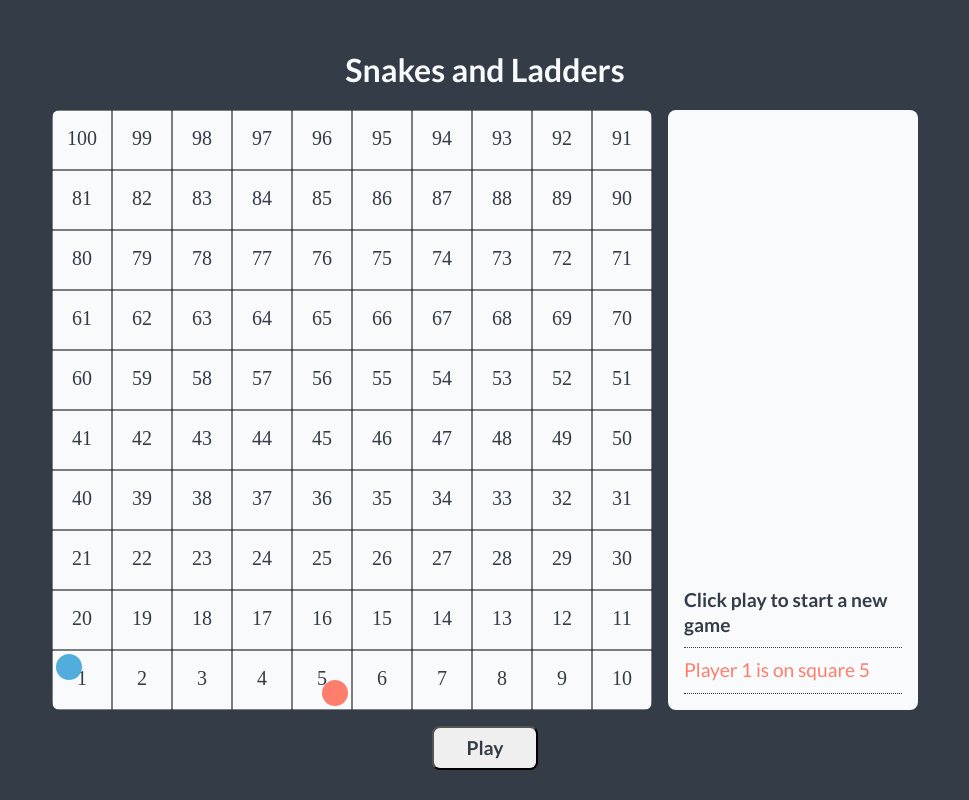
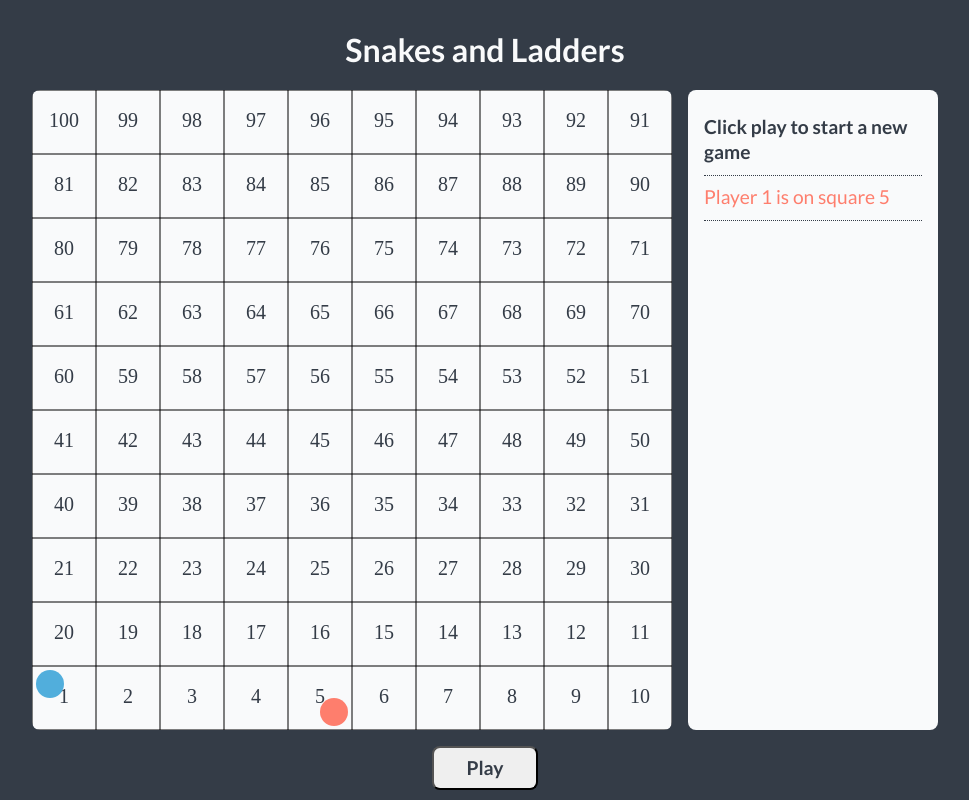
Before and after one commit to david-abell/snakes-and-ladders, a website with bundled scripts: page index.html in a window 1280 px wide. Both pictures are taken after a click on the button "Play". Shown: the whole page, without its empty margins (155-1124 px from the left). Built offline with nearby package versions, Linux system fonts and the light colour scheme.

Commit message:
refactor messaging to separate class

```diff
--- /dev/null
+++ b/Messages.js
@@ -0,0 +1,42 @@
+"use-strict";
+
+class Messages {
+  messageList = [];
+
+  constructor(listEl) {
+    this.messageEl = listEl;
+    this.init();
+  }
+
+  static createListItem(obj) {
+    const { message, playerColor } = obj;
+    const listItem = document.createElement("li");
+    listItem.innerText = message;
+    if (playerColor) {
+      listItem.style.color = playerColor;
+    }
+    return listItem;
+  }
+
+  update() {
+    this.messageEl.replaceChildren(...this.messageList);
+    this.messageEl.scrollTop = this.messageEl.scrollHeight;
+  }
+
+  add(obj) {
+    const messageLi = Messages.createListItem(obj);
+    this.messageList.push(messageLi);
+    this.update();
+  }
+
+  init() {
+    const firstMessage = this.messageEl.innerText;
+    const firstLi = new DOMParser().parseFromString(
+      `<li><b>${firstMessage}</b></li>`,
+      "text/html"
+    ).body.firstElementChild;
+    this.messageList.push(firstLi);
+  }
+}
+
+export default Messages;
--- a/SnakesAndLadders.js
+++ b/SnakesAndLadders.js
@@ -6,6 +6,7 @@ import { getRandomDie, getSlope, getIntercept } from "./helpers.js";
 import GameBoard from "./GameBoard.js";
 import PlayerToken from "./PlayerToken.js";
 import TokenBoard from "./TokenBoard.js";
+import Messages from "./Messages.js";
 
 class SnakesAndLadders {
   tokenBoard;
@@ -13,6 +14,8 @@ class SnakesAndLadders {
   tokenRadius;
 
   gameBoard;
+
+  boardSize;
 
   victory = false;
 
@@ -39,9 +42,7 @@ class SnakesAndLadders {
 
   diceTotal = null;
 
-  message = "";
-
-  messages = {
+  messageOptions = {
     samePlayerTurn: () =>
       `Player ${this.currentPlayer} rolled doubles and gets to roll again`,
     move: () =>
@@ -61,25 +62,27 @@ class SnakesAndLadders {
       `Game over! Player ${this.currentPlayer} has won in ${this.turnTotal} turns`,
   };
 
-  turnMessages = [];
-
   gridReference;
 
   readyToAnimate = true;
 
   readyForNextTurn = true;
 
-  constructor(containerEl, size = 800) {
-    this.boardSize = size;
+  constructor(containerEl, messagesEl, size = 800) {
+    this.requestedSize = size;
     this.containerEl = containerEl;
+    this.messagesEl = messagesEl;
+    this.messages = new Messages(messagesEl);
     this.init();
   }
 
   setBoardSize() {
-    const isInputInteger = Number.isInteger(this.boardSize);
-    const requestedSize = isInputInteger ? Math.max(this.boardSize, 250) : 250;
-    const maxBoardSize = Math.min(window.innerHeight, window.innerWidth);
-    const result = requestedSize < maxBoardSize ? requestedSize : maxBoardSize;
+    const isInputInteger = Number.isInteger(this.requestedSize);
+    const minSize = isInputInteger ? Math.max(this.requestedSize, 250) : 250;
+    const maxSize = Math.floor(
+      Math.min(window.innerHeight, window.innerWidth) * 0.8
+    );
+    const result = minSize > maxSize ? maxSize : minSize;
     this.boardSize = result;
   }
 
@@ -97,7 +100,11 @@ class SnakesAndLadders {
     }
   }
 
-  setTurnMessages(message, isPlayer) {
+  setMessageElHeight() {
+    this.messagesEl.style.height = `${this.boardSize}px`;
+  }
+
+  setmessages(message, isPlayer) {
     const playerColor = isPlayer
       ? this.players[this.currentPlayer].token.playerColor
       : false;
@@ -105,7 +112,8 @@ class SnakesAndLadders {
       message,
       playerColor,
     };
-    this.turnMessages.push(result);
+    this.messages.add(result);
+    // this.messages.push(result);
   }
 
   // eslint-disable-next-line class-methods-use-this
@@ -129,11 +137,11 @@ class SnakesAndLadders {
   }
 
   samePlayerTurn() {
-    this.setTurnMessages(this.messages.samePlayerTurn());
+    this.setmessages(this.messageOptions.samePlayerTurn());
   }
 
   nextPlayerTurn() {
-    this.setTurnMessages(this.messages.nextPlayerTurn());
+    this.setmessages(this.messageOptions.nextPlayerTurn());
   }
 
   isWon() {
@@ -337,32 +345,6 @@ class SnakesAndLadders {
     return [newX, newY];
   }
 
-  // getDrawPositionGridReference(player) {
-  //   if (player) {
-  //     return (
-  //       this.gridReference[this.players[player].drawPos - 1] ||
-  //       this.gridReference[0]
-  //     );
-  //   }
-  //   return (
-  //     this.gridReference[this.players[this.currentPlayer].drawPos - 1] ||
-  //     this.gridReference[0]
-  //   );
-  // }
-
-  // getPositionGridReference(player) {
-  //   if (player) {
-  //     return (
-  //       this.gridReference[this.players[player].position - 1] ||
-  //       this.gridReference[0]
-  //     );
-  //   }
-  //   return (
-  //     this.gridReference[this.players[this.currentPlayer].position - 1] ||
-  //     this.gridReference[0]
-  //   );
-  // }
-
   getDrawOffsetGridReference(player) {
     const position = this.players[player].drawPos
       ? this.players[player].drawPos - 1
@@ -389,7 +371,7 @@ class SnakesAndLadders {
     if (isSnakePortal) {
       this.players[this.currentPlayer].position +=
         this.gameBoard.snakes[this.players[this.currentPlayer].position];
-      this.setTurnMessages(this.messages.snake(), true);
+      this.setmessages(this.messageOptions.snake(), true);
       return true;
     }
     const isLadderPortal =
@@ -397,7 +379,7 @@ class SnakesAndLadders {
     if (isLadderPortal) {
       this.players[this.currentPlayer].position +=
         this.gameBoard.ladders[this.players[this.currentPlayer].position];
-      this.setTurnMessages(this.messages.ladder(), true);
+      this.setmessages(this.messageOptions.ladder(), true);
       return true;
     }
     return false;
@@ -414,19 +396,18 @@ class SnakesAndLadders {
 
   async play() {
     if (this.victory) {
-      this.setTurnMessages(this.messages.gameOver());
-      return this.turnMessages;
+      this.setmessages(this.messageOptions.gameOver());
+      return this.messages;
     }
     if (!this.readyForNextTurn) {
       return [];
     }
     this.turnTotal += 1;
     this.readyForNextTurn = false;
-    this.turnMessages = [];
     this.turnDice = this.rollDice();
     this.diceTotal = this.rollTotal();
     this.setPlayerPosition();
-    this.setTurnMessages(this.messages.move(), true);
+    this.setmessages(this.messageOptions.move(), true);
     this.animate();
     await this.animationcomplete();
     const isPortal = this.checkPortal();
@@ -437,23 +418,24 @@ class SnakesAndLadders {
 
     this.victory = this.isWon();
     if (this.victory) {
-      this.setTurnMessages(this.messages.victory());
-      return this.turnMessages;
+      this.setmessages(this.messageOptions.victory());
+      return this.messages;
     }
 
     if (this.isDoubles()) {
       this.samePlayerTurn();
       this.readyForNextTurn = true;
-      return this.turnMessages;
+      return this.messages;
     }
     this.setCurrentPlayer();
     this.readyForNextTurn = true;
-    return this.turnMessages;
+    return this.messages;
   }
 
   init() {
     this.setContainerEl();
     this.setBoardSize();
+    this.setMessageElHeight();
     this.setTokenRadius();
     this.gameBoard = new GameBoard(this.containerEl, this.boardSize);
     this.tokenBoard = new TokenBoard(this.containerEl, this.boardSize);
--- a/index.js
+++ b/index.js
@@ -1,20 +1,22 @@
 "use-strict";
 
 import SnakesAndLadders from "./SnakesAndLadders.js";
+// import { debounce } from "./helpers.js";
 
+// const gridContainer = document.getElementById("grid-container");
 const gameBoards = document.getElementById("game-container");
-const game = new SnakesAndLadders(gameBoards, 600);
+const messages = document.querySelector("#messages");
+const game = new SnakesAndLadders(gameBoards, messages, 1000);
 
 const playButton = document.querySelector("#play-turn");
-const messages = document.querySelector("#messages");
 
-playButton.addEventListener("click", async () => {
-  const turnResult = await game.play();
-  turnResult.forEach((el) => {
-    const { message, playerColor } = el;
-    const newMessage = document.createElement("li");
-    newMessage.style.color = playerColor;
-    newMessage.innerText = message;
-    messages.prepend(newMessage);
-  });
+// window.addEventListener(
+//   "resize",
+//   debounce(() => {
+//     game.init;
+//   })
+// );
+
+playButton.addEventListener("click", () => {
+  game.play();
 });
--- a/style.css
+++ b/style.css
@@ -155,7 +155,7 @@ button {
   word-wrap: break-word;
   overflow: auto;
   display: flex;
-  flex-direction: column-reverse;
+  flex-direction: column;
 }
 
 .messages li {
@@ -163,6 +163,9 @@ button {
   color: #343c47;
   padding-block: 0.5em;
   border-bottom: 1px dotted #343c47;
-
   /* margin-inline-start: 16px; */
 }
+
+.messages li:last-child {
+  scroll-snap-align: end;
+}
```
Also changed, not shown: Messages.test.js (added, +48 -0 lines), SnakesAndLadders.test.js (+69 -59 lines), readme.md.
